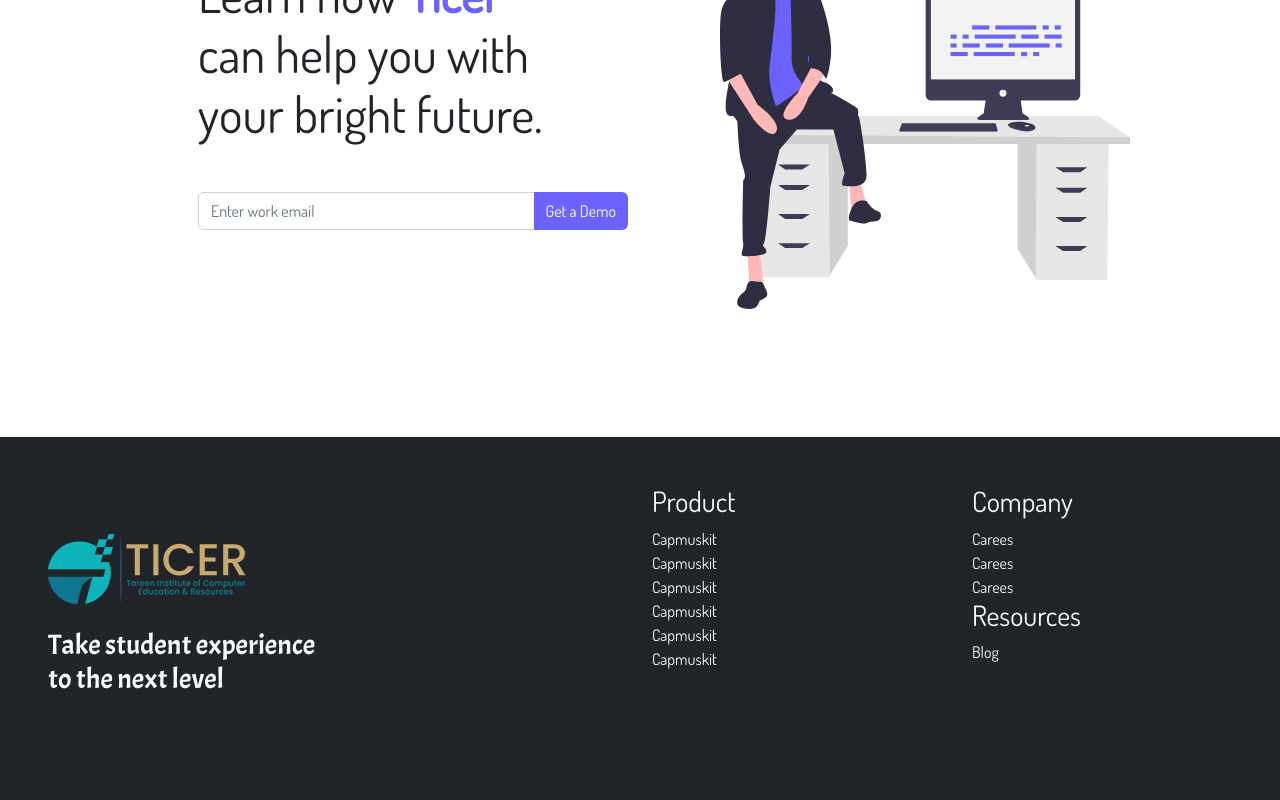
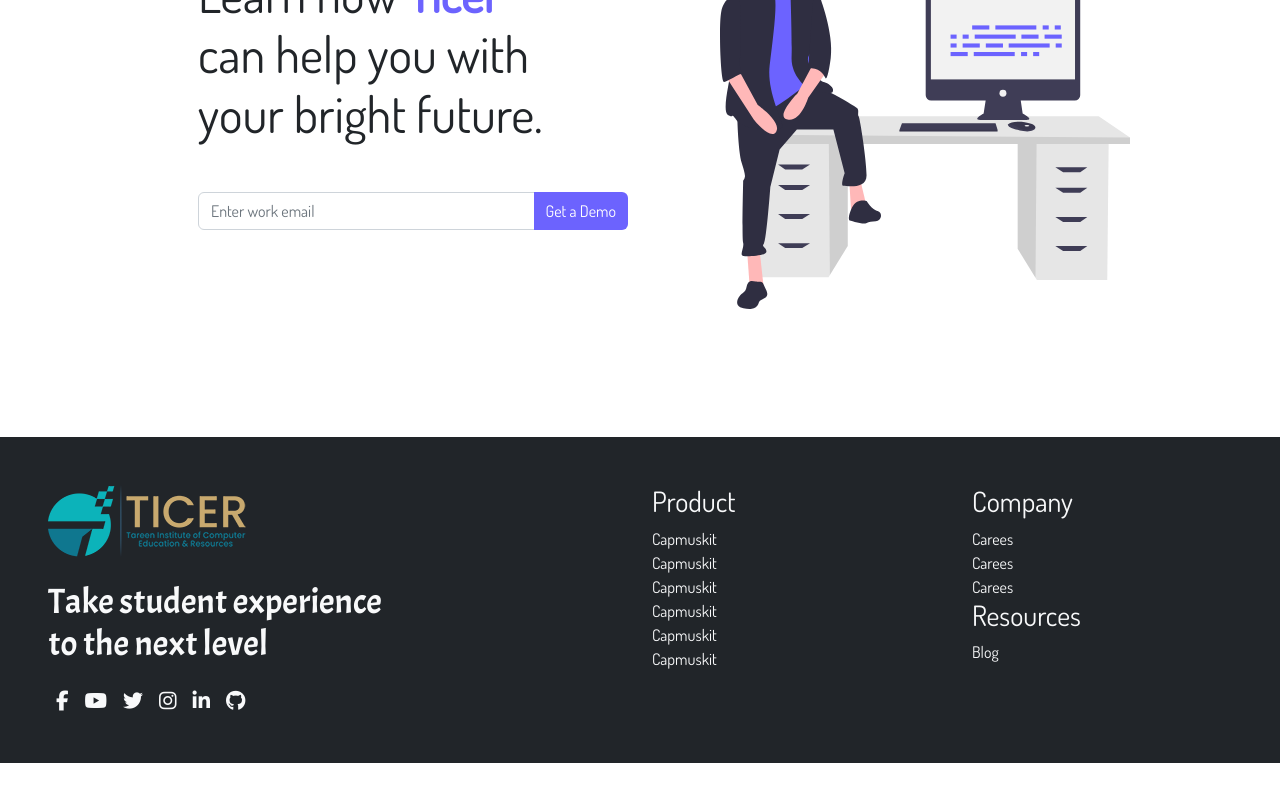
Before and after one commit to sudoyasir/ticer-practice-project, a React (Create React App) app: page / in a window 1280 px wide. Shown: the part 2454-3254 px from the top of the page. After the commit the page ends 3217 px from the top, so only its background shows below. Built offline with nearby package versions, Linux system fonts and the light colour scheme.

Commit message:
footer update

```diff
--- a/src/components/Footer/Footer.css
+++ b/src/components/Footer/Footer.css
@@ -5,4 +5,14 @@ ul{
 }
 .heading_txt{
     font-family: 'Acme', sans-serif;
+    font-size: 35px !important;
 }
+.social_icons li{
+    display: inline;
+    font-size: 20px;
+    padding: 0px 8px;
+}
+.social_icons{
+    margin-top: 20px !important;
+
+}
--- a/src/components/Footer/Footer.js
+++ b/src/components/Footer/Footer.js
@@ -8,12 +8,21 @@ function Footer(){
 
    <div className='container-fluid bg-dark text-light py-5'>
         <div className='row'>
-            <div className='col-md-6 p-5'>
+            <div className='col-md-6 ps-5'>
                 <img
                 className='mb-4'
                 src={Logo}
                 />
                 <h3 className='heading_txt'>Take  student experience <br/>to the next level </h3>
+
+                <ul className='social_icons'>
+                <li><i className='fa fa-facebook'></i></li>
+                <li><i className='fa fa-youtube'></i></li>
+                <li><i className='fa fa-twitter'></i></li>
+                <li><i className='fa fa-instagram'></i></li>
+                <li><i className='fa fa-linkedin'></i></li>
+                <li><i className='fa fa-github'></i></li>
+                </ul>
             </div>
 
 
```
